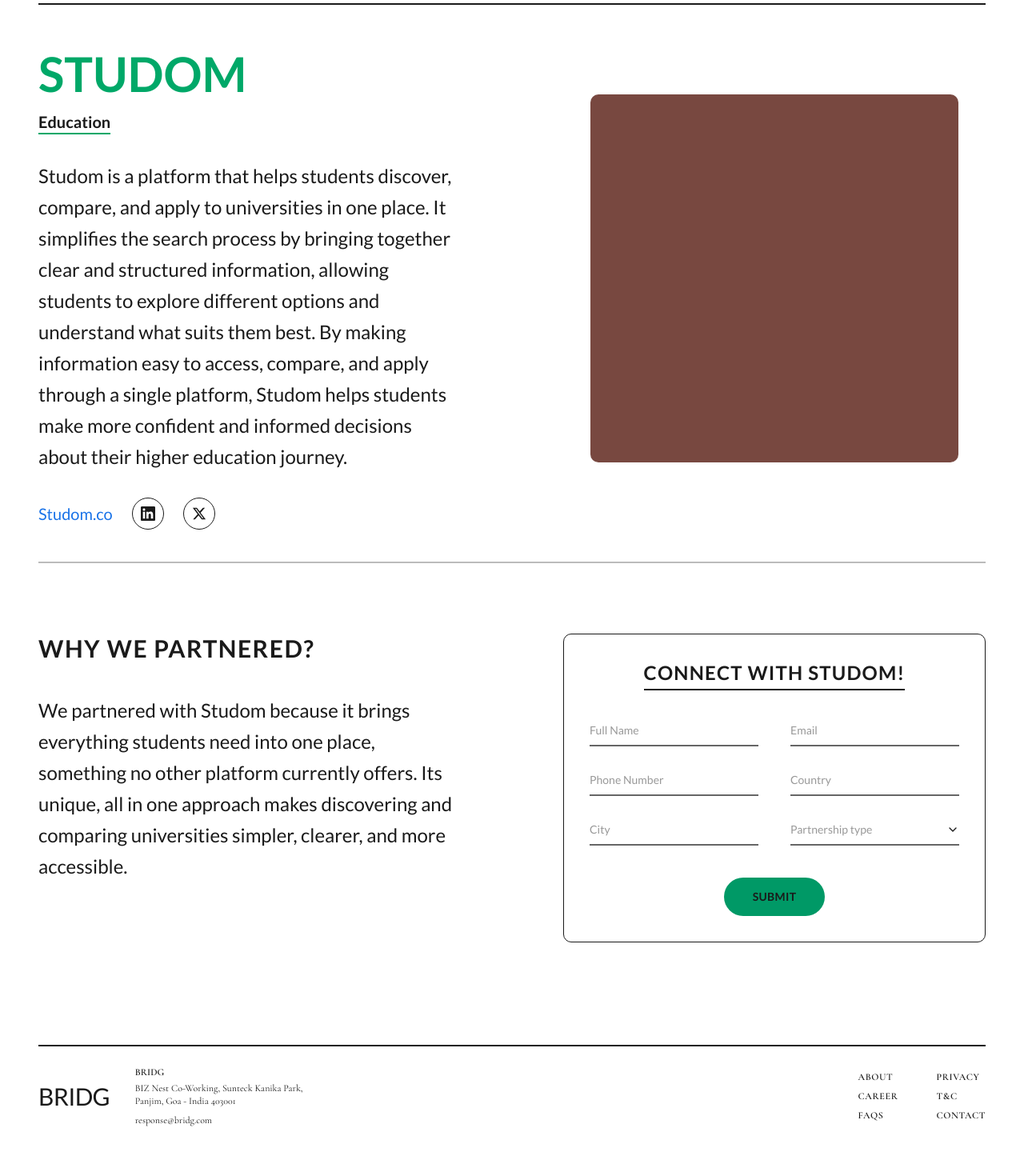
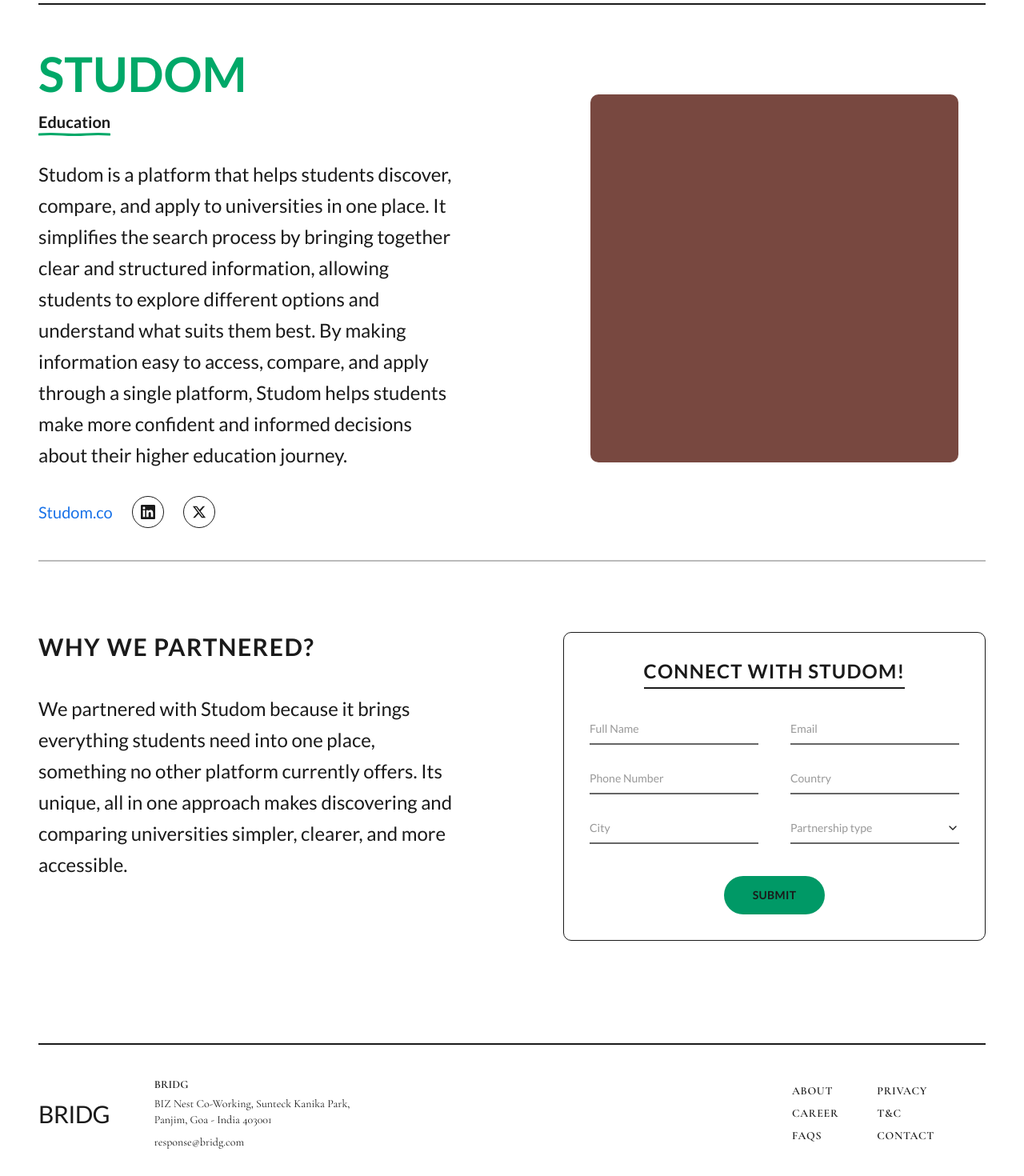
Before and after one commit to Kalpesh-Product/thebridg, a React (Vite) app: page /company/1 in a window 1280 px wide. Shown: the part 80-1550 px from the top of the page at 80% size. Before the commit the page ends 1512 px from the top, so only its background shows below. Built offline with nearby package versions, Linux system fonts and the light colour scheme.

Commit message:
Enhance footer layout and styling for improved responsiveness and visual consistency

```diff
--- a/src/components/shared/Footer.tsx
+++ b/src/components/shared/Footer.tsx
@@ -5,7 +5,7 @@
     <footer className={noGap ? 'w-full' : 'w-full mt-16'} style={{ backgroundColor: '#FFFFFF' }}>
       <div className="max-w-[1800px] mx-auto px-6 md:px-12">
         {!noGap && <div className="w-full h-0.5" style={{ backgroundColor: '#1A1A1A' }} />}
-        <div className="flex flex-col md:flex-row md:items-center md:justify-between gap-8 py-3 md:py-6">
+        <div className="flex flex-col md:flex-row md:items-center md:justify-between gap-8 py-6 md:py-10">
           {/* Left group - Logo + Address */}
           <div className="flex flex-col sm:flex-row sm:items-center gap-4 sm:gap-8">
             <div>
@@ -14,7 +14,7 @@
               </Link>
             </div>
 
-            <div className="font-serif text-xs" style={{ color: '#1A1A1A' }}>
+            <div className="font-serif text-sm md:ml-6" style={{ color: '#1A1A1A' }}>
               <p className="font-semibold">BRIDG</p>
               <p className="mt-1">BIZ Nest Co-Working, Sunteck Kanika Park,</p>
               <p>Panjim, Goa - India 403001</p>
@@ -23,14 +23,14 @@
           </div>
 
           {/* Right group - Links */}
-          <div className="flex gap-8 md:gap-12">
-            <div className="flex flex-col gap-2 text-xs">
+          <div className="flex gap-8 md:gap-12 md:mr-10 lg:mr-16">
+            <div className="flex flex-col gap-2 text-sm">
               <span className="font-serif font-semibold uppercase tracking-wider cursor-default">ABOUT</span>
               <Link to="/careers" className="hover:opacity-70 transition-opacity font-serif font-semibold uppercase tracking-wider">CAREER</Link>
               <Link to="#" className="hover:opacity-70 transition-opacity font-serif font-semibold uppercase tracking-wider">FAQS</Link>
             </div>
 
-            <div className="flex flex-col gap-2 text-xs">
+            <div className="flex flex-col gap-2 text-sm">
               <Link to="#" className="hover:opacity-70 transition-opacity font-serif font-semibold uppercase tracking-wider">PRIVACY</Link>
               <Link to="#" className="hover:opacity-70 transition-opacity font-serif font-semibold uppercase tracking-wider">T&C</Link>
               <Link to="#" className="hover:opacity-70 transition-opacity font-serif font-semibold uppercase tracking-wider">CONTACT</Link>
--- a/src/pages/Companies.tsx
+++ b/src/pages/Companies.tsx
@@ -16,7 +16,7 @@
     <PageLayout noFooterGap>
       <div className="pt-8 pb-0 px-6 md:px-10">
         {/* View Toggle */}
-        <div className="flex gap-8 mb-8">
+        <div className="flex gap-8 mb-16">
           <span className="text-sm font-medium uppercase tracking-wider relative">
             GRID VIEW
             <svg className="absolute -bottom-1 left-0 w-full" style={{ height: '4px' }} viewBox="0 0 60 4" fill="none" preserveAspectRatio="none">
--- a/src/pages/CompanyDetail.tsx
+++ b/src/pages/CompanyDetail.tsx
@@ -83,8 +83,11 @@
             <h1 className="text-4xl md:text-6xl font-bold mb-4 -mt-6 md:-mt-10" style={{ color: '#00A868' }}>
               {company.name}
             </h1>
-            <div className="inline-block mb-8 border-b-2" style={{ borderColor: '#00A868' }}>
+            <div className="relative inline-block mb-8">
               <span className="text-xl font-bold">{company.category}</span>
+              <svg className="absolute -bottom-1 left-0 w-full" style={{ height: '4px' }} viewBox="0 0 60 4" fill="none" preserveAspectRatio="none">
+                <path d="M1 2 Q10 1 20 2 Q30 3 40 2 Q50 1 59 2" stroke="#00A868" strokeWidth="3" strokeLinecap="round" />
+              </svg>
             </div>
 
             <p className="text-[24px] leading-relaxed mb-8" style={{ color: '#1A1A1A' }}>
```
Also changed, not shown: src/index.css (+3 -2 lines).
